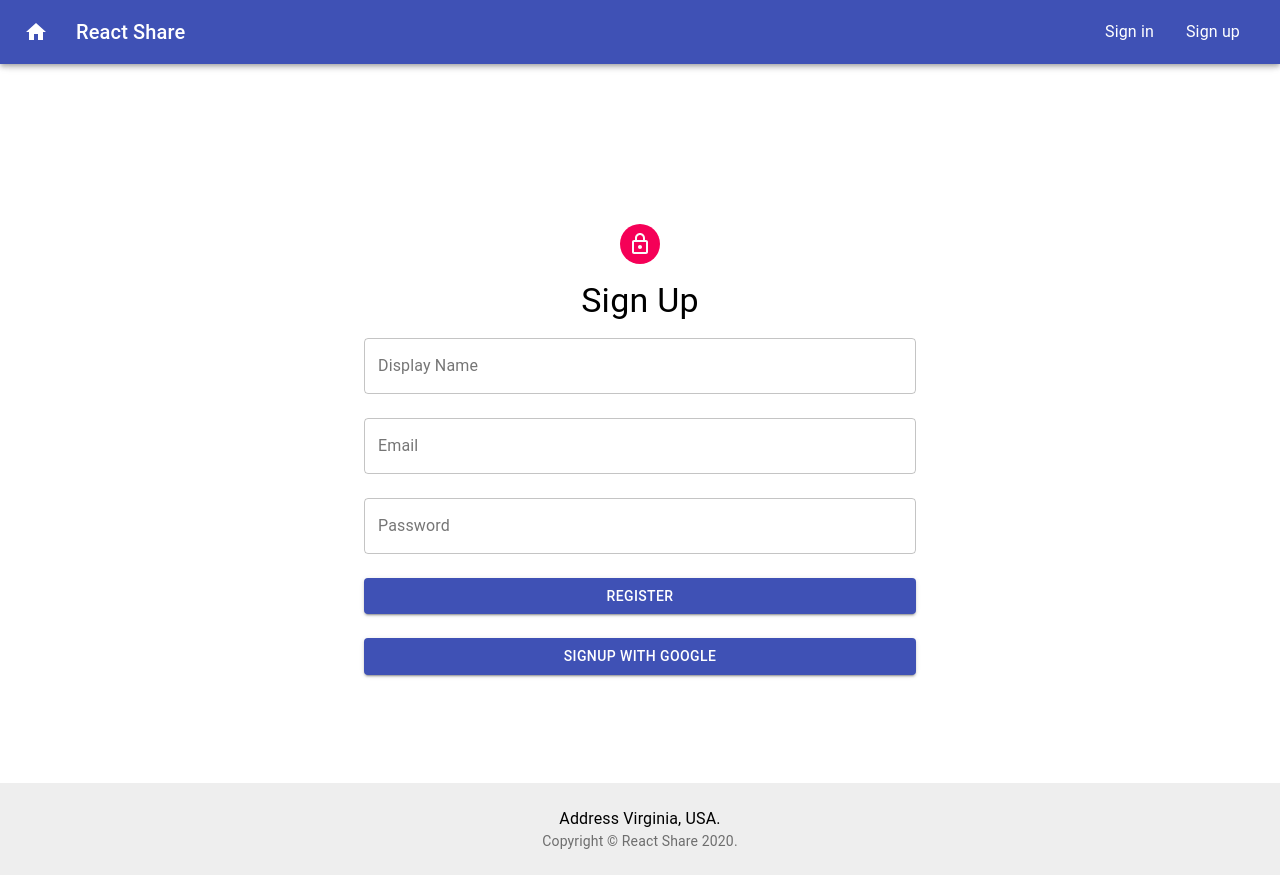
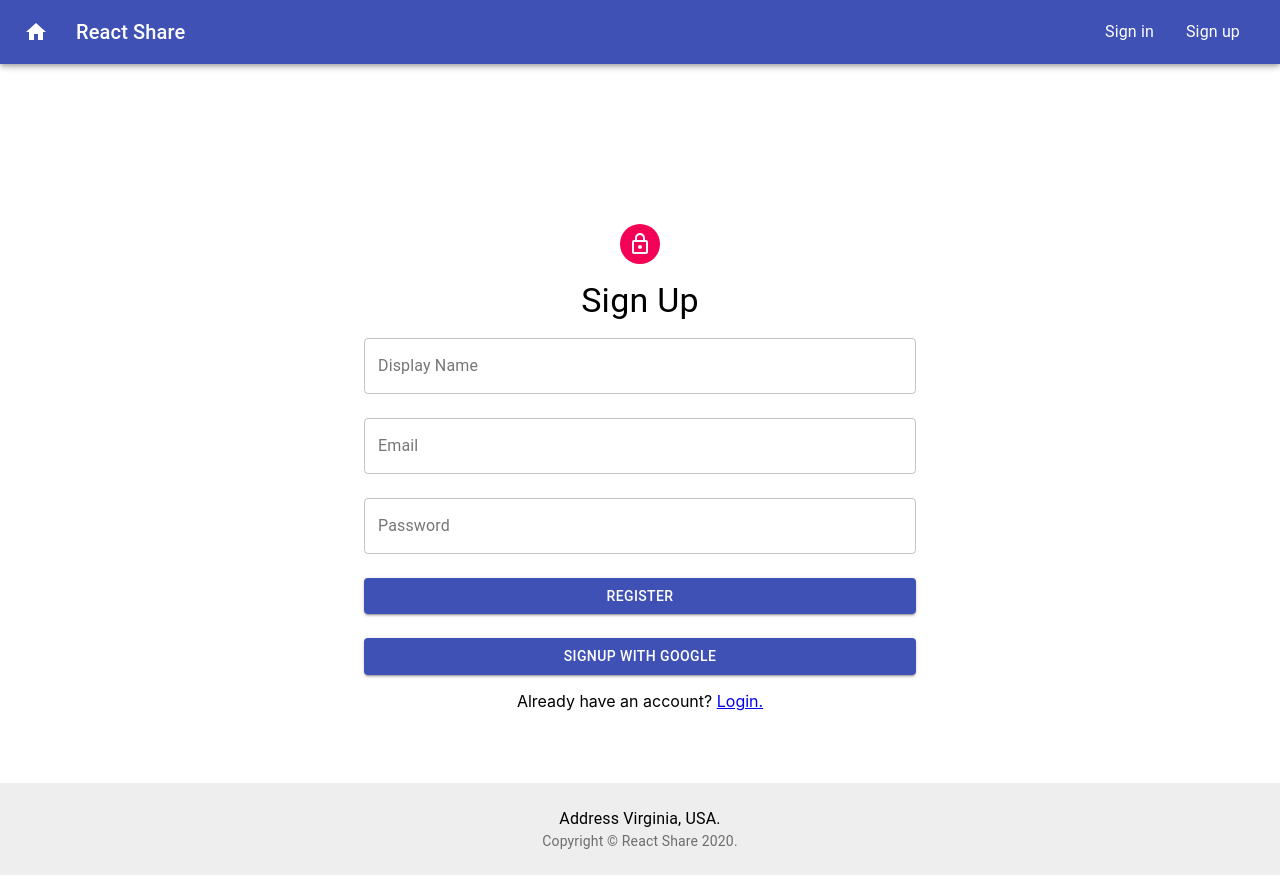
Before and after one commit to johnclarusway/react-share, a React (Create React App) app: page /register in a window 1280 px wide. Built offline with nearby package versions, Linux system fonts and the light colour scheme; no server answers.

Commit message:
added already have an account? Login

```diff
--- a/src/pages/Signup.js
+++ b/src/pages/Signup.js
@@ -115,6 +115,9 @@
             >
               SignUp with Google
             </Button>
+            <p style={{ fontSize: "1rem" }}>
+              Already have an account? <a href="/login"> Login.</a>
+            </p>
           </Grid>
           {/*
             //TODO: Add sign in text & links
```
